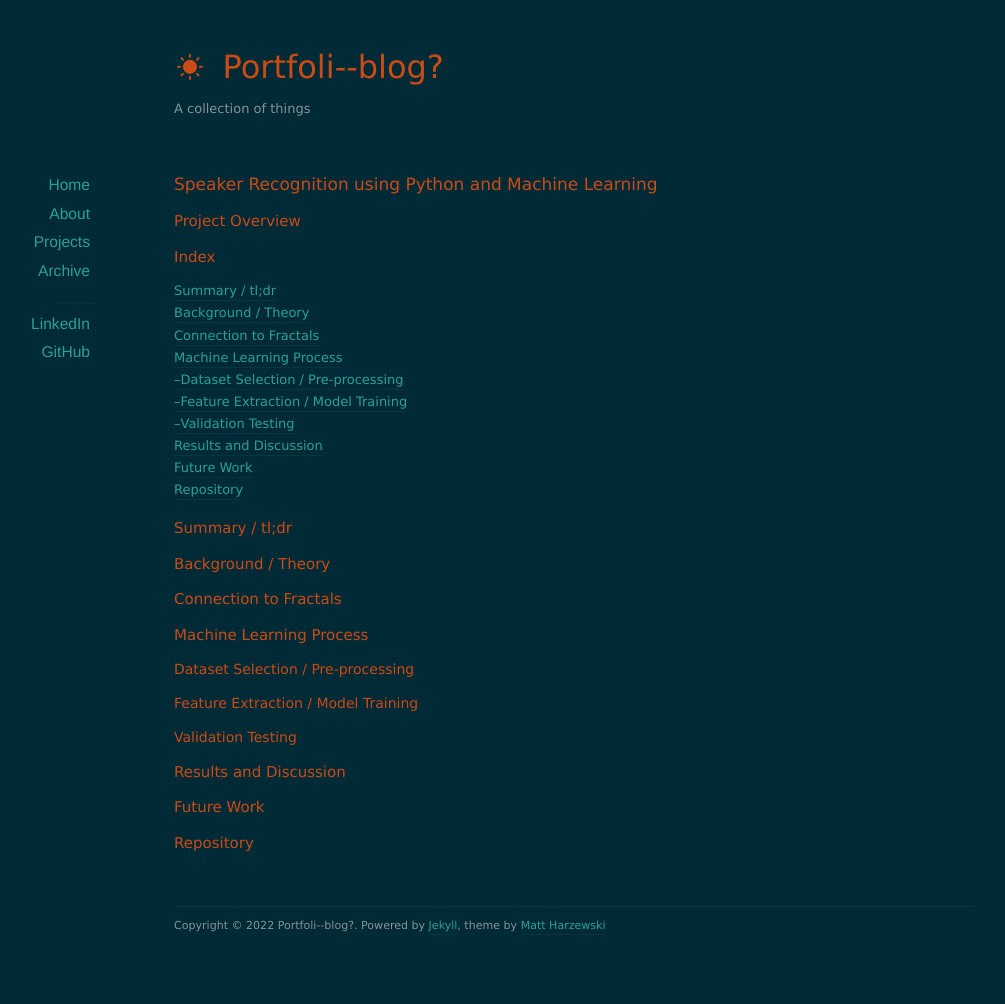
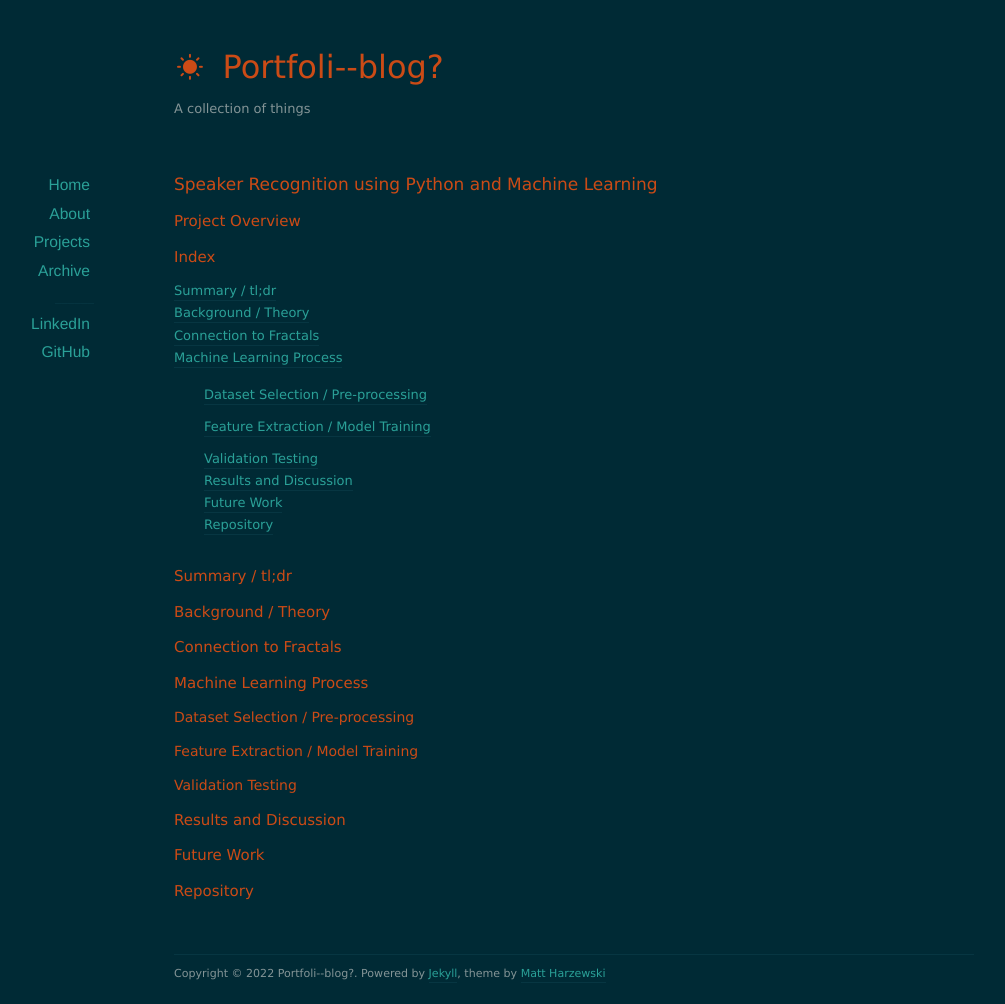
Before and after one commit to nolanschan/nolanschan.github.io, a Jekyll site: the page built from projects/speakerrec/index.markdown, in a window 1280 px wide. Shown: the whole page, without its empty margins (66-1071 px from the left). Built offline with Jekyll 4.4.1, drawn with Linux system fonts in a browser that asks for light colours; nearby versions of some CDN libraries; before the commit the page ends 956 px from its top, so only the background shows below that.

```diff
--- a/projects/speakerrec/index.markdown
+++ b/projects/speakerrec/index.markdown
@@ -14,9 +14,9 @@ layout: default
 [Background / Theory](#background--theory) <br>
 [Connection to Fractals](#connection-to-fractals) <br>
 [Machine Learning Process](#machine-learning-process) <br>
-[--Dataset Selection / Pre-processing](#dataset-selection--pre-processing) <br>
-[--Feature Extraction / Model Training](#feature-extraction--model-training) <br>
-[--Validation Testing](#validation-testing) <br>
+- [Dataset Selection / Pre-processing](#dataset-selection--pre-processing) <br>
+- [Feature Extraction / Model Training](#feature-extraction--model-training) <br>
+- [Validation Testing](#validation-testing) <br>
 [Results and Discussion](#results-and-discussion) <br>
 [Future Work](#future-work) <br>
 [Repository](https://github.com/nolanschan/Speaker-Identification-using-GMMs)
```
